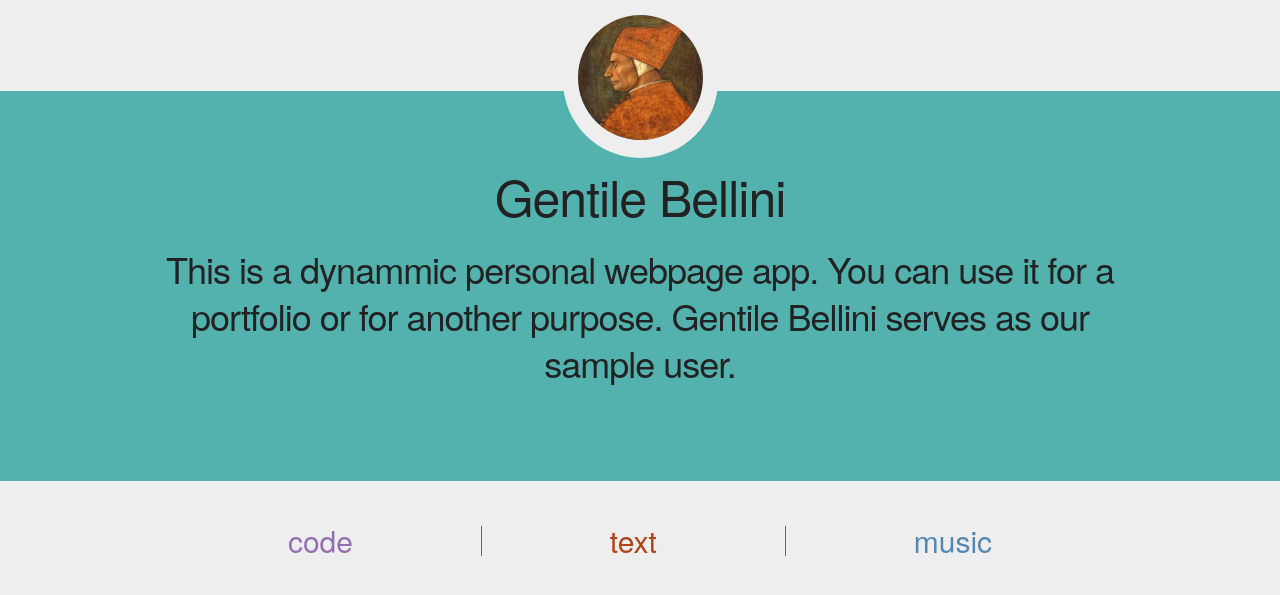
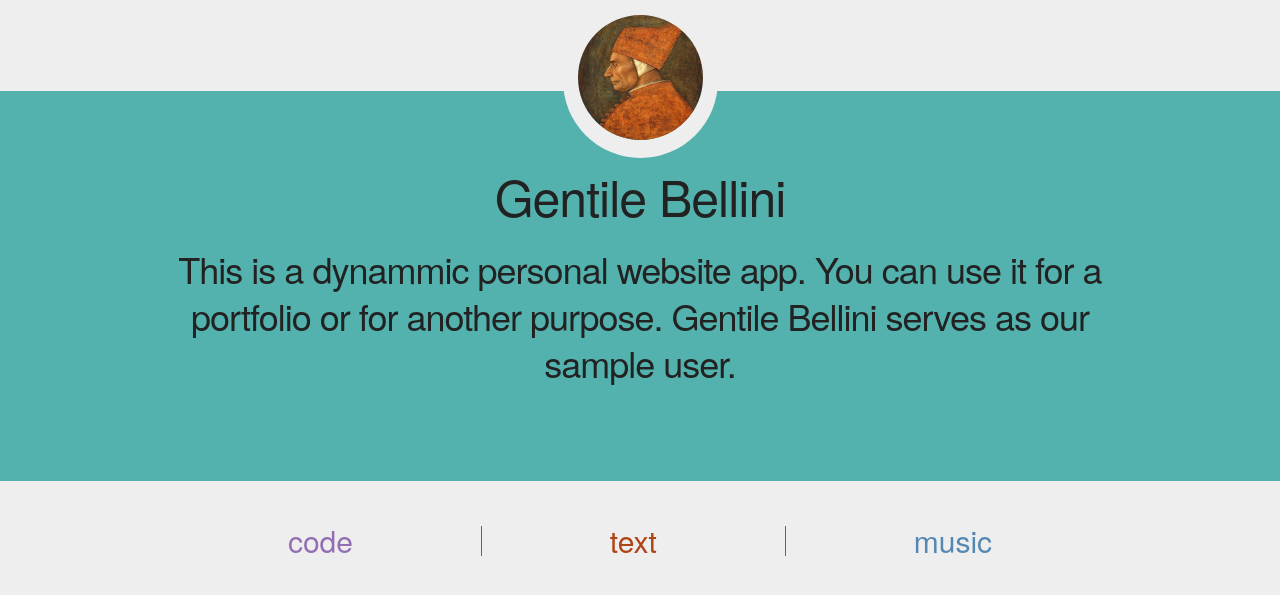
Before and after one commit to bgins/moon-flask, a Flask app: page / in a window 1280 px wide. Shown: the top 595 px of the page. Run offline with Flask 2, Linux system fonts and the light colour scheme.

Commit message:
Changed text in header.

```diff
--- a/app/templates/index.html
+++ b/app/templates/index.html
@@ -10,7 +10,7 @@
 		<div class="container">
 			<div class="row">
 				<h1>{{ user[1]['name'] }}</h1>
-				<h3>This is a dynammic personal webpage app. You can use it for a portfolio or for another purpose. Gentile Bellini serves as our sample user.</h3>
+				<h3>This is a dynammic personal website app. You can use it for a portfolio or for another purpose. Gentile Bellini serves as our sample user.</h3>
 			</div>
 		</div>
 	</header>
```
